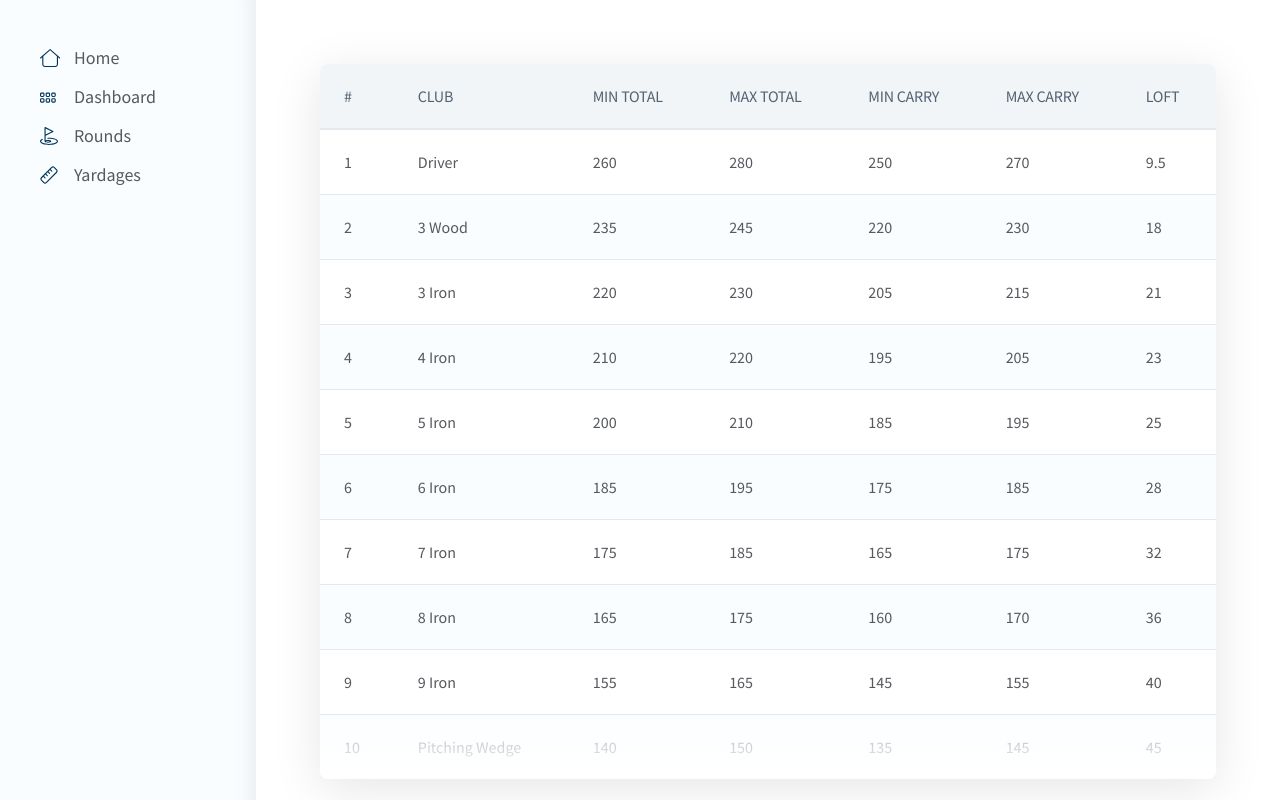
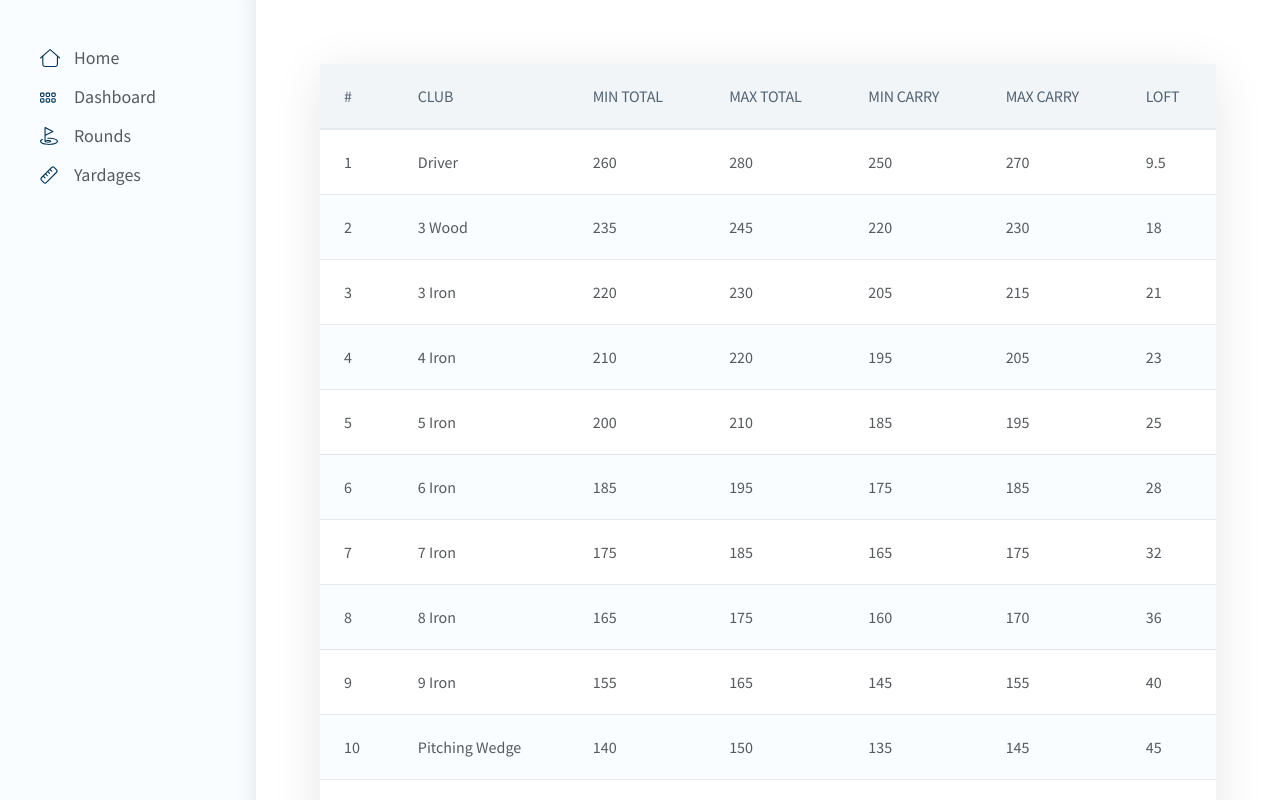
Before and after one commit to dkersten/golf-scorecard-v1, a React (Create React App) app: page /yardages in a window 1280 px wide. Shown: the top 800 px of the page. Built offline with nearby package versions, Linux system fonts and the light colour scheme.

Commit message:
updated table component to conditionally show all items or just the first 10

```diff
--- a/src/Components/Table.js
+++ b/src/Components/Table.js
@@ -15,6 +15,12 @@ const Table = (props) => {
 
     const [isMobile, setIsMobile] = useState(window.innerWidth < 950)
     const [requestAdditionalData, setRequestAdditionalData] = useState(false)
+
+    useEffect(() => {
+        if (props.fullTable) {
+            setRequestAdditionalData(true)
+        }
+    }, [props.fullTable])
 
     useEffect(() => {
         window.addEventListener("resize", () => {
@@ -48,20 +54,9 @@ const Table = (props) => {
                 </table>
             </div>
             {
-                (props.bodyData.length > 10 && requestAdditionalData === false)
+                (props.bodyData.length > 10 && requestAdditionalData === false && props.fullTable !== true)
                 ?
                     <div className="table-button-container">
-                        {/* <button
-                            className='btn-primary'
-                            onClick={getAdditionalData}
-                        >
-                            <span className="btn-text">
-                                Show More
-                            </span>
-                            <span className="btn-icon">
-                                <ArrowRightIcon />
-                            </span>
-                        </button> */}
                         <BtnPrimary
                             clickAction={getAdditionalData}
                             text="Show More"
--- a/src/styling/components/Table.scss
+++ b/src/styling/components/Table.scss
@@ -1,8 +1,4 @@
 @import '../config.scss';
-
-.table-container {
-    overflow-x: scroll;
-}
 
 .table-container {
     box-shadow: $bs-xxl;
```
